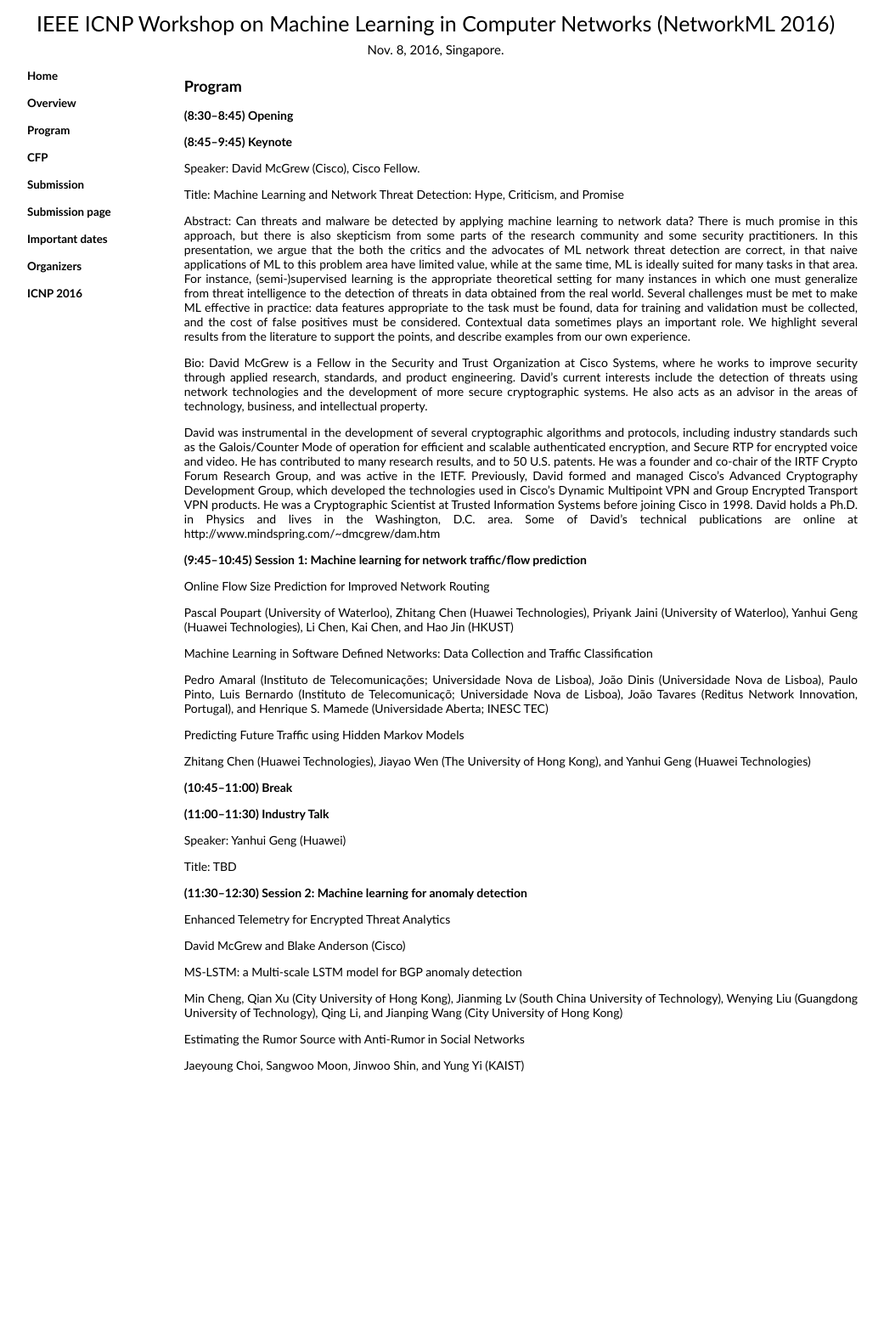
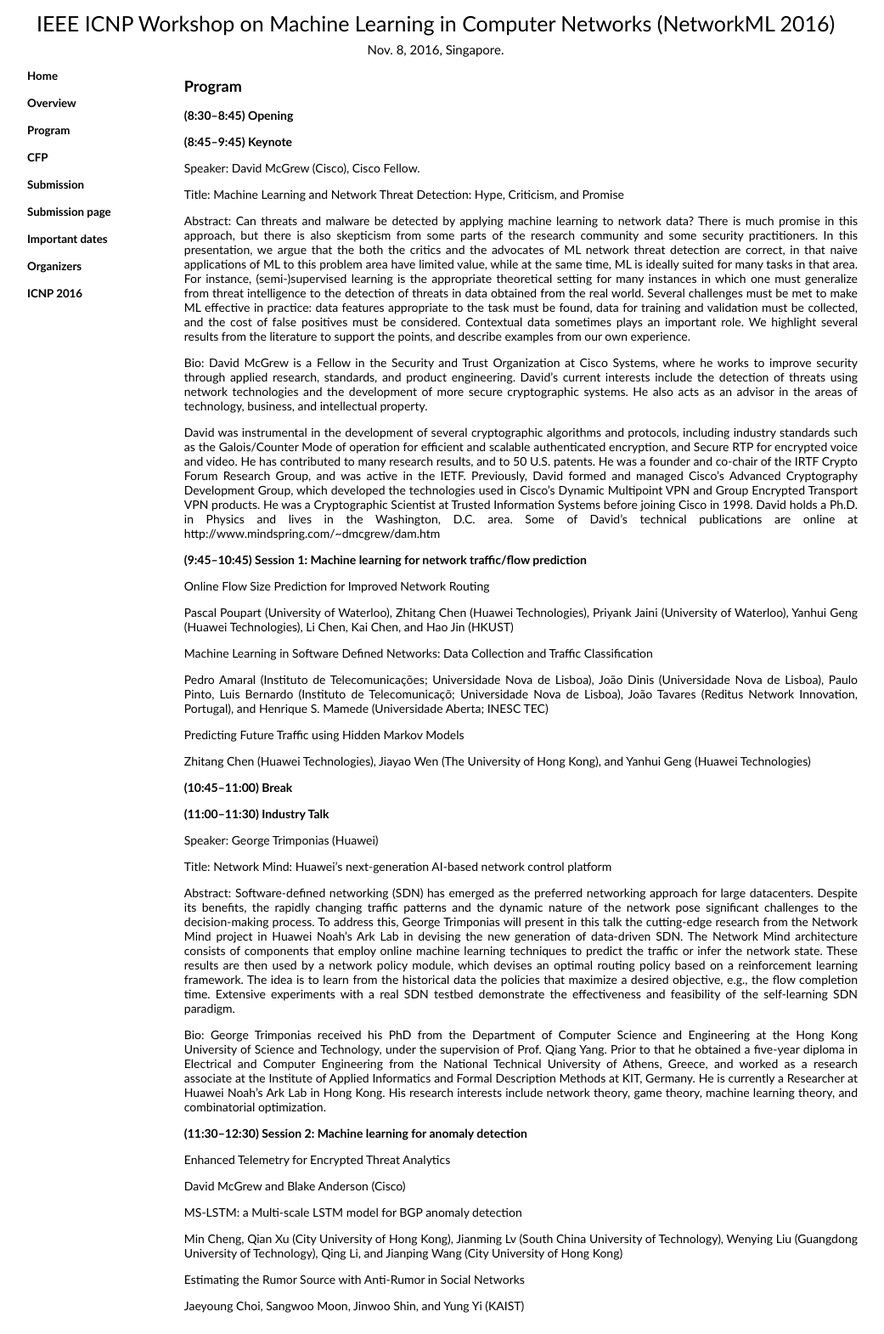
Before and after one commit to networkml/networkml.github.io, a Jekyll site: the page built from program.html, in a window 1280 px wide. Shown: the whole page at 85% size, without its empty margins (127-1168 px from the left). Built offline with Jekyll 4.4.1, drawn with Linux system fonts in a browser that asks for light colours; before the commit the page ends 1287 px from its top, so only the background shows below that.

Commit message:
added industry talk

```diff
--- a/_includes/program.md
+++ b/_includes/program.md
@@ -33,10 +33,13 @@ __(10:45--11:00) Break__
 
 __(11:00--11:30) Industry Talk__
 
-Speaker: Yanhui Geng (Huawei)
+Speaker: George Trimponias (Huawei)
 
-Title: TBD
+Title: Network Mind: Huawei's next-generation AI-based network control platform
 
+Abstract: Software-defined networking (SDN) has emerged as the preferred networking approach for large datacenters. Despite its benefits, the rapidly changing traffic patterns and the dynamic nature of the network pose significant challenges to the decision-making process. To address this, George Trimponias will present in this talk the cutting-edge research from the Network Mind project in Huawei Noah’s Ark Lab in devising the new generation of data-driven SDN. The Network Mind architecture consists of components that employ online machine learning techniques to predict the traffic or infer the network state. These results are then used by a network policy module, which devises an optimal routing policy based on a reinforcement learning framework. The idea is to learn from the historical data the policies that maximize a desired objective, e.g., the flow completion time. Extensive experiments with a real SDN testbed demonstrate the effectiveness and feasibility of the self-learning SDN paradigm.
+
+Bio: George Trimponias received his PhD from the Department of Computer Science and Engineering at the Hong Kong University of Science and Technology, under the supervision of Prof. Qiang Yang. Prior to that he obtained a five-year diploma in Electrical and Computer Engineering from the National Technical University of Athens, Greece, and worked as a research associate at the Institute of Applied Informatics and Formal Description Methods at KIT, Germany. He is currently a Researcher at Huawei Noah's Ark Lab in Hong Kong. His research interests include network theory, game theory, machine learning theory, and combinatorial optimization.
 
 __(11:30--12:30) Session 2: Machine learning for anomaly detection__
 
```
